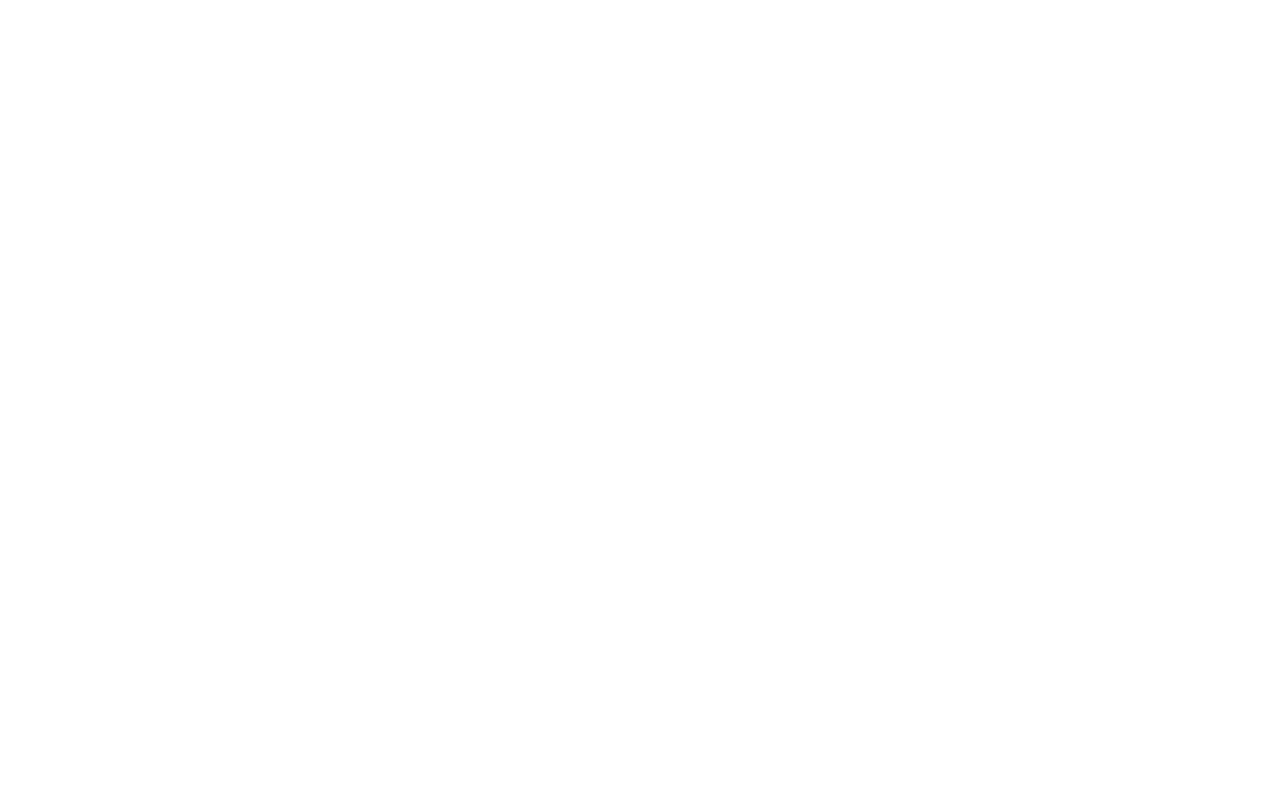
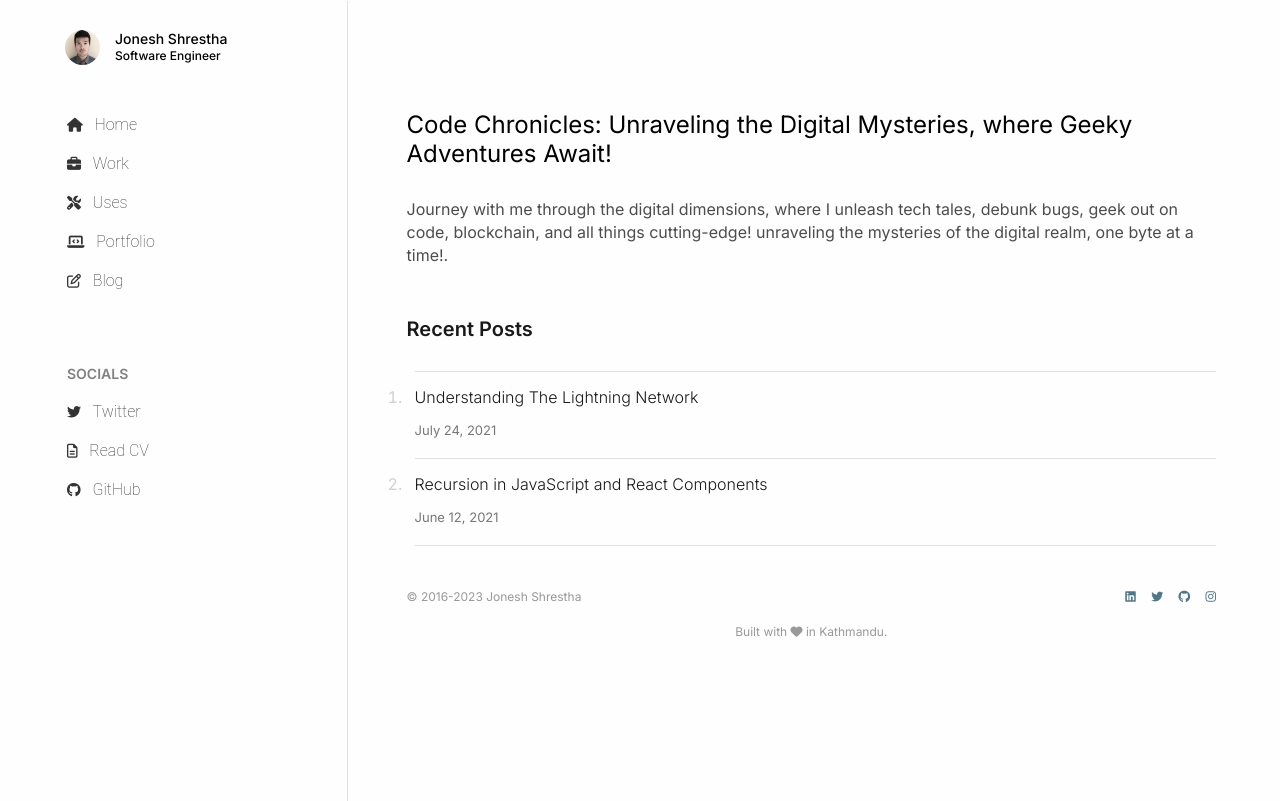
Before and after one commit to joneshshrestha/myWebsite, a plain HTML site: page blog.html in a window 1280 px wide. Drawn offline with Linux system fonts and the light colour scheme.

Commit message:
add blog page

```diff
--- a/blog.html
+++ b/blog.html
@@ -1,8 +1,152 @@
+<!DOCTYPE html>
 <html lang="en">
   <head>
     <meta charset="UTF-8" />
     <meta name="viewport" content="width=device-width, initial-scale=1.0" />
-    <title>Blog</title>
+    <script
+      src="https://kit.fontawesome.com/0e2fb08298.js"
+      crossorigin="anonymous"
+    ></script>
+    <script type="module" src="app.js"></script>
+    <link rel="stylesheet" href="style.css" />
+    <link rel="preconnect" href="https://fonts.googleapis.com" />
+    <link rel="preconnect" href="https://fonts.gstatic.com" crossorigin />
+    <link
+      href="https://fonts.googleapis.com/css2?family=Inter:wght@100;200;300;400;500;600;700;800;900&display=swap"
+      rel="stylesheet"
+    />
+    <title>Blog Posts</title>
   </head>
-  <body></body>
+  <body>
+    <header class="flex-header">
+      <img src="./img/logo.jpg" alt="Jonesh profile photo" id="image-header" />
+      <h5>
+        Jonesh Shrestha <br />
+        <strong>Software Engineer</strong>
+      </h5>
+
+      <div class="hamburger-menu">
+        <input id="menu__toggle" type="checkbox" />
+        <label class="menu__btn" for="menu__toggle">
+          <span></span>
+        </label>
+
+        <ul class="menu__box">
+          <li class="flex-mobile">
+            <img src="./img/logo.jpg" alt="Jonesh profile photo" />
+            <h5>
+              Jonesh Shrestha <br />
+              <strong>Software Engineer</strong>
+            </h5>
+          </li>
+          <li>
+            <a class="menu__item" href="./index.html"
+              ><i class="fa-solid fa-house"></i> Home</a
+            >
+          </li>
+          <li>
+            <a class="menu__item" href="./work.html"
+              ><i class="fa-solid fa-briefcase"></i> Work</a
+            >
+          </li>
+          <li>
+            <a class="menu__item" href="./uses.html"
+              ><i class="fa-solid fa-screwdriver-wrench"></i> Uses</a
+            >
+          </li>
+          <li>
+            <a class="menu__item" href="#"
+              ><i class="fa-solid fa-laptop-code"></i> Portfolio</a
+            >
+          </li>
+          <li>
+            <a class="menu__item" href="./blog.html"
+              ><i class="fa-regular fa-pen-to-square"></i> Blog</a
+            >
+          </li>
+          <li class="social-mobile">Socials</li>
+          <li>
+            <a class="menu__item" href="https://twitter.com/shresthajonesh"
+              ><i class="fa-brands fa-twitter"></i> Twitter</a
+            >
+          </li>
+          <li>
+            <a class="menu__item" href="./JoneshResume.pdf" download
+              ><i class="fa-regular fa-file-lines"></i> Read CV</a
+            >
+          </li>
+          <li>
+            <a class="menu__item" href="https://github.com/joneshshrestha/"
+              ><i class="fa-brands fa-github"></i> GitHub</a
+            >
+          </li>
+        </ul>
+      </div>
+    </header>
+    <div class="root">
+      <div class="vl-menu"></div>
+      <div class="typewriter">
+        <h2>
+          Code Chronicles: Unraveling the Digital Mysteries, where Geeky
+          Adventures Await!
+        </h2>
+      </div>
+      <div class="bio">
+        <p>
+          Journey with me through the digital dimensions, where I unleash tech
+          tales, debunk bugs, geek out on code, blockchain, and all things
+          cutting-edge! unraveling the mysteries of the digital realm, one byte
+          at a time!.
+        </p>
+      </div>
+      <br />
+      <br />
+      <!-- <div class="row-line"></div> -->
+      <div class="work-vertical-flex">
+        <div>
+          <h2 class="recent-post">Recent Posts</h2>
+          <div class="blog">
+            <ol>
+              <li>
+                <div class="row-line"></div>
+                <a href="#">Understanding The Lightning Network</a>
+                <h6>July 24, 2021</h6>
+              </li>
+              <li>
+                <div class="row-line"></div>
+                <a href="#">Recursion in JavaScript and React Components</a>
+                <h6>June 12, 2021</h6>
+                <div class="row-line"></div>
+              </li>
+            </ol>
+          </div>
+        </div>
+      </div>
+
+      <footer>
+        <div class="flex-footer">
+          <p>&copy; 2016-2023 Jonesh Shrestha</p>
+          <div class="social-icons">
+            <a
+              href="https://www.linkedin.com/in/joneshshrestha/"
+              target="_blank"
+              ><i class="fa-brands fa-linkedin"></i
+            ></a>
+            <a href="https://twitter.com/shresthajonesh" target="_blank"
+              ><i class="fa-brands fa-twitter"></i
+            ></a>
+            <a href="https://github.com/joneshshrestha/" target="_blank"
+              ><i class="fa-brands fa-github"></i
+            ></a>
+            <a href="https://www.instagram.com/joneshshrestha/" target="_blank"
+              ><i class="fa-brands fa-instagram"></i
+            ></a>
+          </div>
+        </div>
+        <p class="footer-end">
+          Built with <i class="fa-solid fa-heart"></i> in Kathmandu.
+        </p>
+      </footer>
+    </div>
+  </body>
 </html>
```
Also changed, not shown: index.html (+3 -3 lines), uses.html (+1 -1 lines), work.html (+1 -1 lines).
